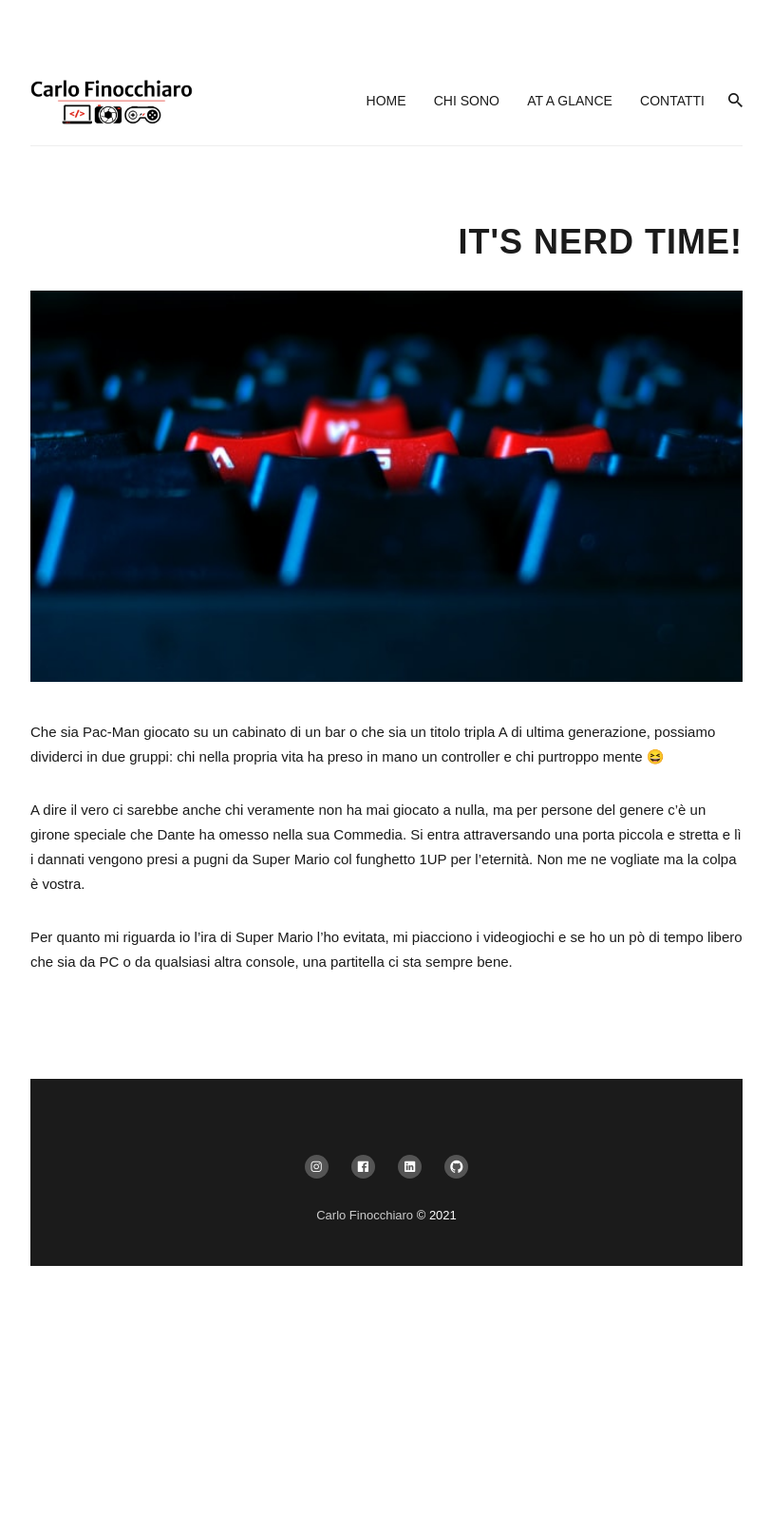
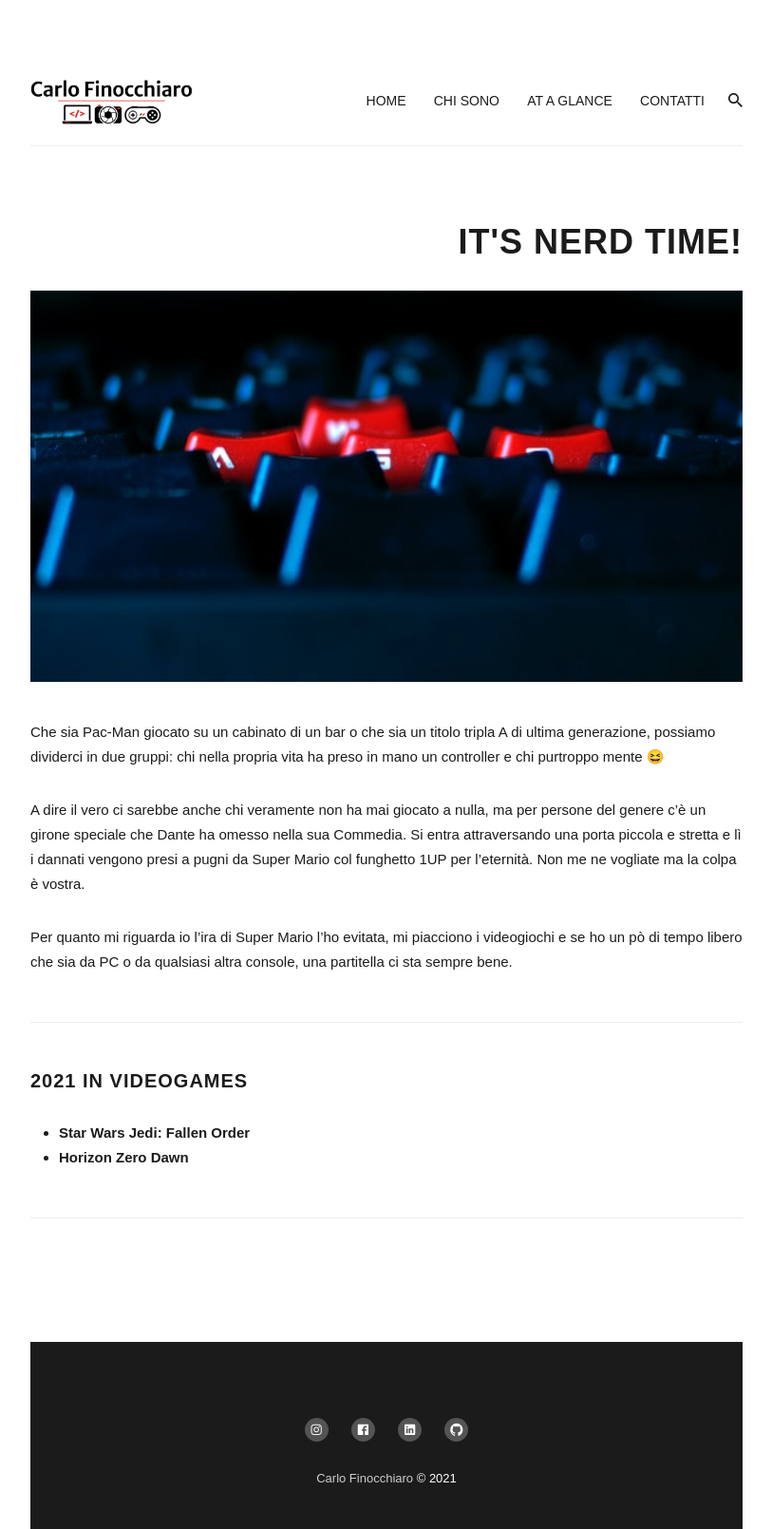
Before and after one commit to carlofinocchiaro/carlofinocchiaro.github.io, a Jekyll site: the page built from _pages/atAGlancePage/gaming.md, in a window 1280 px wide. Shown: the whole page at 95% size, without its empty margins (233-1046 px from the left). Built offline with Jekyll 4.4.1, drawn with Linux system fonts in a browser that asks for light colours; nearby versions of some CDN libraries; emoji names are drawn with the system emoji font; before the commit the page ends 1333 px from its top, so only the background shows below that.

Commit message:
At a glance - Gaming - 1

```diff
--- a/_pages/atAGlancePage/gaming.md
+++ b/_pages/atAGlancePage/gaming.md
@@ -11,3 +11,11 @@ A dire il vero ci sarebbe anche chi veramente non ha mai giocato a nulla, ma per
 Si entra attraversando una porta piccola e stretta e lì i dannati vengono presi a pugni da Super Mario col funghetto 1UP per l'eternità. Non me ne vogliate ma la colpa è vostra.
 
 Per quanto mi riguarda io l'ira di Super Mario l'ho evitata, mi piacciono i videogiochi e se ho un pò di tempo libero che sia da PC o da qualsiasi altra console, una partitella ci sta sempre bene.
+
+***
+
+#### 2021 in videogames
+* **Star Wars Jedi: Fallen Order**
+* **Horizon Zero Dawn**
+
+***
```
